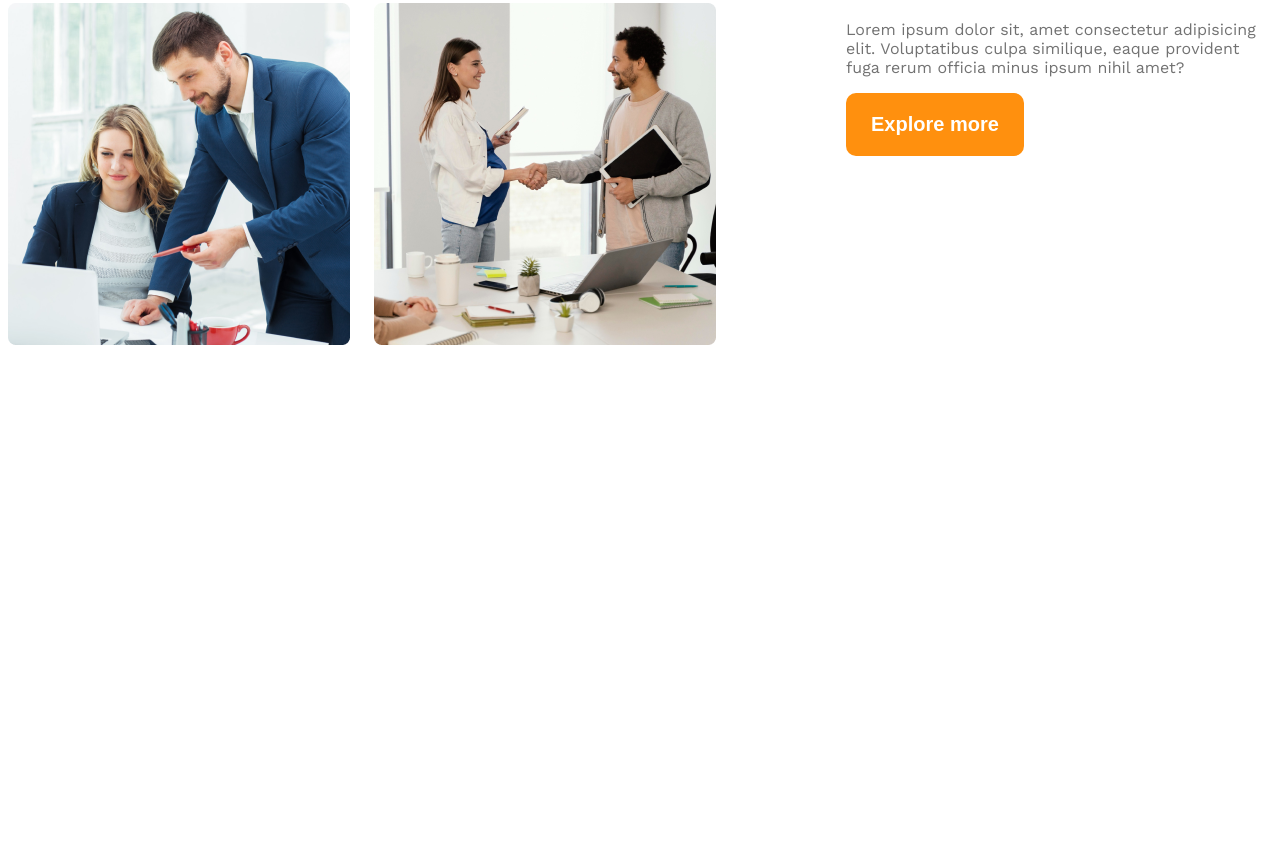
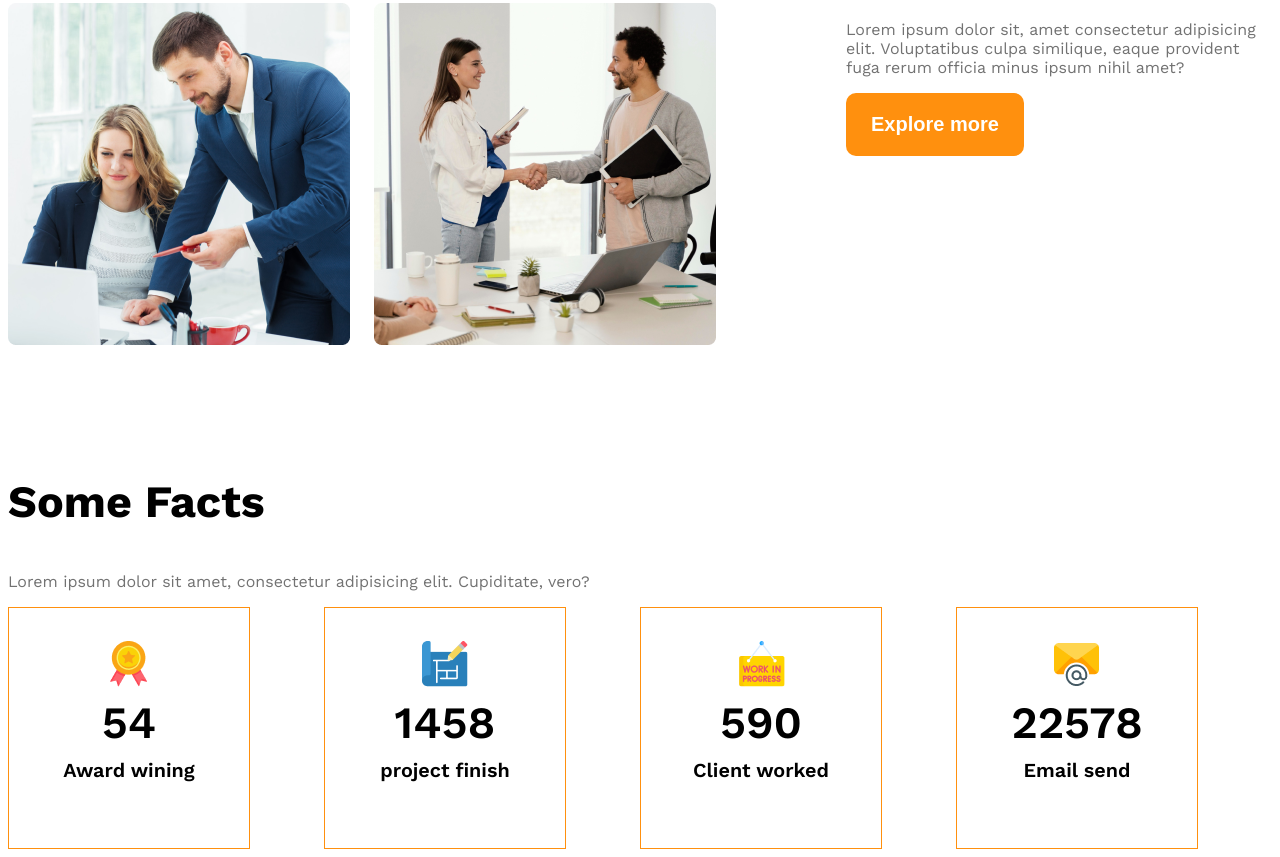
Before and after one commit to tanjil-chowdhury/G3Archi, a plain HTML site: page index.html in a window 1280 px wide. Shown: the part 1584-2441 px from the top of the page. Before the commit the page ends 2059 px from the top, so only its background shows below. Drawn offline with nearby package versions, Linux system fonts and the light colour scheme.

Commit message:
facts work done

```diff
--- a/index.html
+++ b/index.html
@@ -50,7 +50,7 @@
         </div>
 
         <div class="our-feature">
-          <h3 class="feature-title">
+          <h3 class="section-title">
             <span class="Quick-list text-light-gray">Quick list</span>
             <span class="of-our">of our</span>
             <span class="feature text-primary">Feature</span>
@@ -69,6 +69,50 @@
       <!-- feature enjoy -->
 
       <section></section>
+
+      <!-- some facts -->
+
+      <section>
+        <h3 class="section-title">Some Facts</h3>
+        <p class="text-light-gray">
+          Lorem ipsum dolor sit amet, consectetur adipisicing elit. Cupiditate,
+          vero?
+        </p>
+        <div class="facts-container">
+          <div class="fact display-flex">
+            <div>
+              <img src="./images/icons/ribon.png" alt="" class="fact-icon" />
+              <h4 class="fact-number">54</h4>
+              <h5 class="fact-name">Award wining</h5>
+            </div>
+          </div>
+          <div class="fact display-flex">
+            <div>
+              <img src="./images/icons/projects.png" alt="" class="fact-icon" />
+              <h4 class="fact-number">1458</h4>
+              <h5 class="fact-name">project finish</h5>
+            </div>
+          </div>
+          <div class="fact display-flex">
+            <div>
+              <img
+                src="./images/icons/customers.png"
+                alt=""
+                class="fact-icon"
+              />
+              <h4 class="fact-number">590</h4>
+              <h5 class="fact-name">Client worked</h5>
+            </div>
+          </div>
+          <div class="fact display-flex">
+            <div>
+              <img src="./images/icons/email.png" alt="" class="fact-icon" />
+              <h4 class="fact-number">22578</h4>
+              <h5 class="fact-name">Email send</h5>
+            </div>
+          </div>
+        </div>
+      </section>
     </main>
 
     <footer></footer>
--- a/styles.css
+++ b/styles.css
@@ -47,6 +47,10 @@ main > section {
   color: #ff900e;
 }
 
+.section-title {
+  font-size: 2.8rem;
+  font-weight: 700;
+}
 /* header styles */
 
 /* nav styles */
@@ -114,13 +118,43 @@ main > section {
   max-width: 530px;
 }
 
-.feature-title {
-  font-size: 2.8rem;
-  font-weight: 700;
-}
+
 
 .Quick-list {
   font-weight: 500;
+}
+
+/* facts style */
+
+.fact {
+  border: 1px solid #ff900e;
+  width: 240px;
+  height: 240px;
+  align-items: center;
+  justify-content: center;
+   text-align: center;
+}
+
+.facts-container {
+
+  display: grid;
+  grid-template-columns: repeat(4,1fr);
+
+}
+
+.fact-number {
+
+  font-size: 2.8rem;
+  font-weight: 600;
+  margin-top: 5px;
+  margin-bottom: 10px;
+}
+
+
+.fact-name {
+  font-size: 1.24rem;
+  font-weight: 600;
+  margin-top: 10px;
 }
 
 /* responsive media */
```
